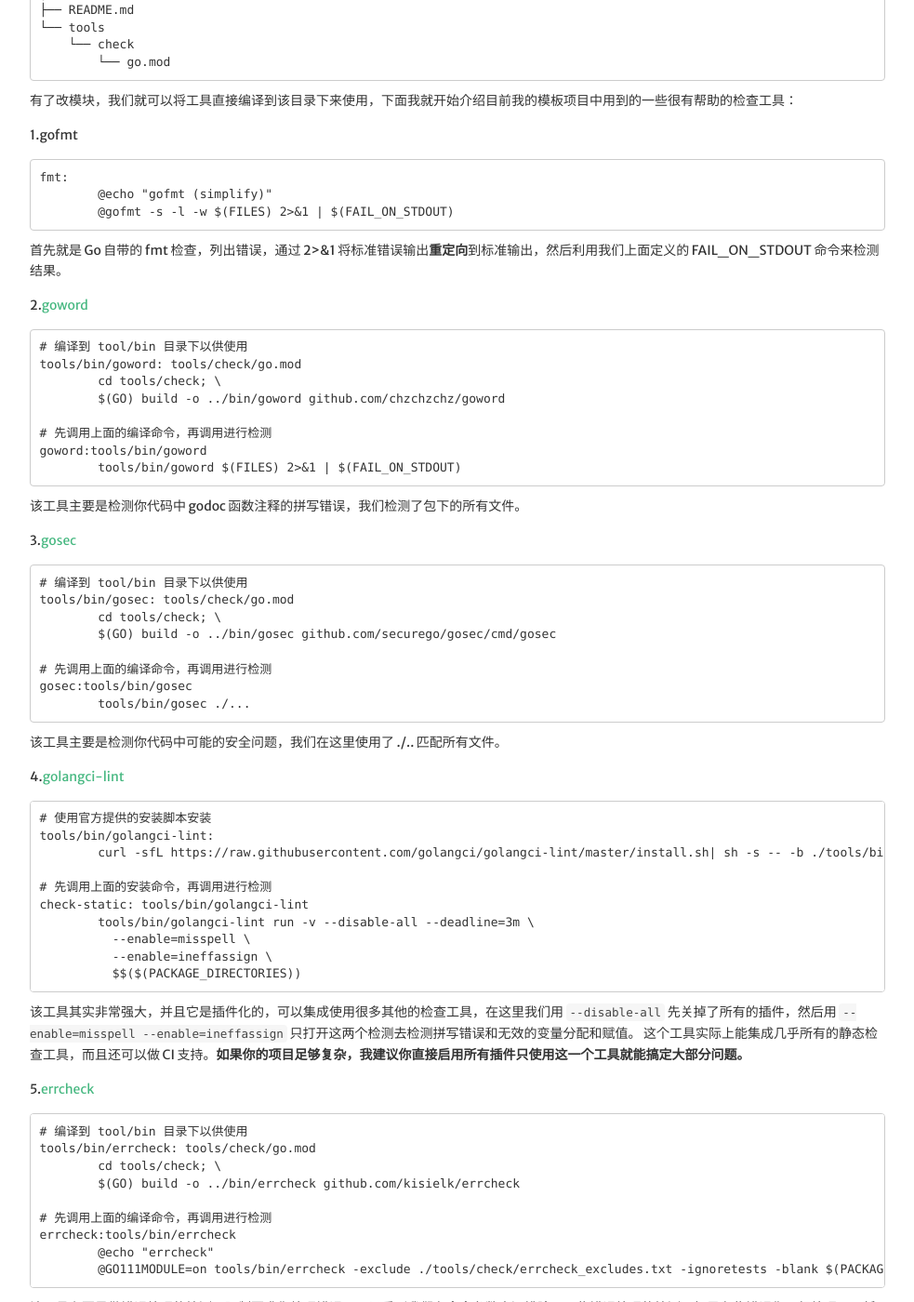
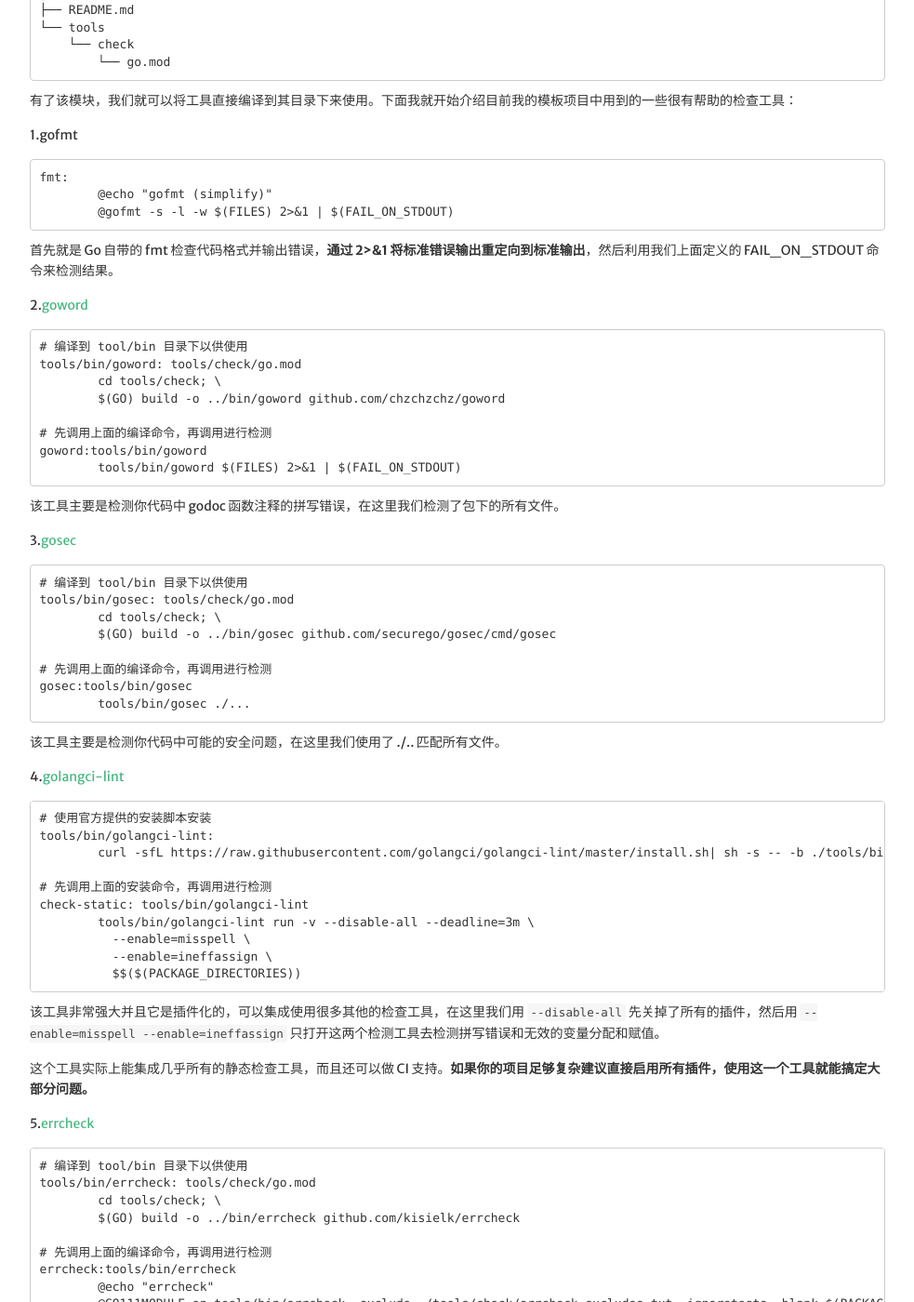
Before and after one commit to hi-rustin/hi-rustin.rs, a Jekyll site: the page built from _posts/2020-04-25-从 pingcap tidb 学习使用静态检查工具提升代码质量.md, in a window 1280 px wide and 1400 px high, scrolled down 2830 px. Shown: the whole window at 93% size, without its empty margins (8-991 px from the left). Built offline with Jekyll 4.4.1, drawn with Linux system fonts in a browser that asks for light colours; nearby versions of some CDN libraries; comment, search, counter and statistics services are not loaded; some of the changed text lies outside the part shown.

Commit message:
post(2020-04-25): refine post

````diff
--- a/_posts/2020-04-25-从 pingcap tidb 学习使用静态检查工具提升代码质量.md
+++ b/_posts/2020-04-25-从 pingcap tidb 学习使用静态检查工具提升代码质量.md
@@ -15,8 +15,8 @@ tags:
 
 ## 简介
 
-从去年开始接触到 TiDB 我开始尝试在社区帮忙修复一些简单的 Bug。最近，我在阅读代码的过程中发现 TiDB 的代码库中有大量的没有必要的类型转换，我就用 GoLand 分析检查出大部分的无效的类型转化，
-然后提了一个 [PR](https://github.com/pingcap/tidb/pull/16262) （CEO 半夜 review 代码，哈哈哈）。在这个 PR 中 [zz-jason](https://github.com/zz-jason) 评论希能够通过静态检查工具来检测这个问题。
+从去年接触到 TiDB 就开始尝试在社区帮忙修复一些简单的 Bug。最近，我在阅读代码的过程中发现 TiDB 的代码库中有大量的没有必要的类型转换，我就用 GoLand 分析检查出大部分的无效的类型转化，
+然后提了一个 [PR](https://github.com/pingcap/tidb/pull/16262) （CEO 半夜 review 代码，哈哈哈）修复。在这个 PR 中 [zz-jason 大神](https://github.com/zz-jason) 评论希望能够通过静态检查工具来检测无效的类型转换。
 
 我经过一些研究，决定使用 [unconvert](https://github.com/mdempsky/unconvert) 来检测无效的类型转换，然后在这个 [PR](https://github.com/pingcap/tidb/pull/16549) 解决了这个问题。
 **最近我终于有机会在公司写 Go了，所以我也想在公司的项目上配置和使用一些静态检查工具来提升代码质量。** 在经过一下午的努力之后终于把 TiDB 的大部分检查工具移植到了公司项目上，并且在 github 上创建了一个模板项目
@@ -58,7 +58,7 @@ func main() {
 }
 ```
 
-在 foo 函数我为了测试 go tidy 功能，专门引入了一个三方的随机生成测试数据的库：go get github.com/Pallinder/go-randomdata，在代码中也是简单的生成一个随机数并测试：
+在 foo 函数我为了测试 go tidy 功能，专门引入了一个第三方的随机生成测试数据的库：go get github.com/Pallinder/go-randomdata。在代码中简单的生成一个随机数并测试：
 
 ```go
 // foo.go
@@ -119,8 +119,8 @@ PACKAGE_DIRECTORIES := $(PACKAGE_LIST) | sed 's|github.com/Rustin-Liu/$(PROJECT)
 FILES     := $$(find $$($(PACKAGE_DIRECTORIES)) -name "*.go")
 ```
 
-这些通用的变量有有两个地方需要注意：
-   - 我们定义了一个 FAIL_ON_STDOUT 的 [awk](https://zh.wikipedia.org/zh-hans/AWK) 命令，该命令会检测是否有错误信息输出我们在后面会多次使用，NR 是内置的变量，表示 number of record。如果我们检测到其他输出信息就失败退出。
+这些通用的变量中有两个地方需要注意：
+   - 我们定义了一个 FAIL_ON_STDOUT 的 [awk](https://zh.wikipedia.org/zh-hans/AWK) 命令，该命令会检测是否有错误信息输出，我们在后面会多次使用到该命令。NR 是内置的变量表示 number of record。如果我们检测到其他输出信息就失败退出（**输出信息也就是错误信息，我们会做输出重定向**）。
    - 我们匹配和查找出了包下的所有 go 文件，因为我这只是个简单的模板项目没有其他的 package，所以我在 [sed](https://zh.wikipedia.org/wiki/Sed) 中只替换和匹配了第一层 package：`sed 's|github.com/Rustin-Liu/$(PROJECT)||'`。如果你有很多子 package，就需要修改这个替换规则。
 
 
@@ -150,7 +150,7 @@ go mod init github.com/Rustin-Liu/go-boilerplate/_tools
         └── go.mod
 ```
 
-有了改模块，我们就可以将工具直接编译到该目录下来使用，下面我就开始介绍目前我的模板项目中用到的一些很有帮助的检查工具：
+有了该模块，我们就可以将工具直接编译到其目录下来使用。下面我就开始介绍目前我的模板项目中用到的一些很有帮助的检查工具：
 
 1.gofmt
 
@@ -160,7 +160,7 @@ fmt:
 	@gofmt -s -l -w $(FILES) 2>&1 | $(FAIL_ON_STDOUT)
 ```
 
-首先就是 Go 自带的 fmt 检查，列出错误，通过 2>&1 将标准错误输出**重定向**到标准输出，然后利用我们上面定义的 FAIL_ON_STDOUT 命令来检测结果。
+首先就是 Go 自带的 fmt 检查代码格式并输出错误，**通过 2>&1 将标准错误输出重定向到标准输出**，然后利用我们上面定义的 FAIL_ON_STDOUT 命令来检测结果。
 
 2.[goword](https://github.com/chzchzchz/goword)
 
@@ -175,7 +175,7 @@ goword:tools/bin/goword
 	tools/bin/goword $(FILES) 2>&1 | $(FAIL_ON_STDOUT)
 ```
 
-该工具主要是检测你代码中 godoc 函数注释的拼写错误，我们检测了包下的所有文件。
+该工具主要是检测你代码中 godoc 函数注释的拼写错误，在这里我们检测了包下的所有文件。
 
 3.[gosec](https://github.com/securego/gosec)
 
@@ -190,7 +190,7 @@ gosec:tools/bin/gosec
 	tools/bin/gosec ./...
 ```
 
-该工具主要是检测你代码中可能的安全问题，我们在这里使用了 ./.. 匹配所有文件。
+该工具主要是检测你代码中可能的安全问题，在这里我们使用了 ./.. 匹配所有文件。
 
 4.[golangci-lint](https://github.com/golangci/golangci-lint)
 
@@ -207,8 +207,9 @@ check-static: tools/bin/golangci-lint
 	  $$($(PACKAGE_DIRECTORIES))
 ```
 
-该工具其实非常强大，并且它是插件化的，可以集成使用很多其他的检查工具，在这里我们用 `--disable-all` 先关掉了所有的插件，然后用 `--enable=misspell --enable=ineffassign` 只打开这两个检测去检测拼写错误和无效的变量分配和赋值。
-这个工具实际上能集成几乎所有的静态检查工具，而且还可以做 CI 支持。**如果你的项目足够复杂，我建议你直接启用所有插件只使用这一个工具就能搞定大部分问题。**
+该工具非常强大并且它是插件化的，可以集成使用很多其他的检查工具，在这里我们用 `--disable-all` 先关掉了所有的插件，然后用 `--enable=misspell --enable=ineffassign` 只打开这两个检测工具去检测拼写错误和无效的变量分配和赋值。
+
+这个工具实际上能集成几乎所有的静态检查工具，而且还可以做 CI 支持。**如果你的项目足够复杂建议直接启用所有插件，使用这一个工具就能搞定大部分问题。**
 
 5.[errcheck](https://github.com/kisielk/errcheck)
 
@@ -223,7 +224,7 @@ errcheck:tools/bin/errcheck
 	@echo "errcheck"
 	@GO111MODULE=on tools/bin/errcheck -exclude ./tools/check/errcheck_excludes.txt -ignoretests -blank $(PACKAGES)
 ```
-该工具主要是做错误处理的检测，强制要求你处理错误。可以看到我们在命令参数中还排除了一些错误处理的检测，如果有些错误你不想处理即可将其放入其中。注意我们在这里检测的是 PACKAGES。
+该工具主要是做错误处理的检测，强制要求你处理错误。可以看到我们在命令参数中还排除了一些错误处理的检测。**如果有些错误你不想处理即可将其放入其中。注意我们在这里检测的是 PACKAGES。**
 
 ```text
 # errcheck_excludes.txt
@@ -264,7 +265,7 @@ lint:tools/bin/revive
 	@tools/bin/revive -formatter friendly -config tools/check/revive.toml $(FILES)
 ```
 
-该工具是一个代码风格格式化工具，可以看到我们定义了一个 revite.toml 文件来检测是否符合其中定义的规则。我们在这个地方检测了所有文件。
+该工具是一个代码风格格式化工具，可以看到我们定义了一个 revite.toml 规则文件来确定标准。在这里我们检测了所有文件。
 
 ```text
 # revive.toml
@@ -389,7 +390,7 @@ test:
 	@>&2 echo "Great, all tests passed."
 ```
 
-现在我们所有的命令都就绪，我们就可以开始封装整合命令：
+现在我们所有的命令都就绪了，就可以开始封装整合命令：
 
 ```text
 dev: check test
@@ -399,7 +400,8 @@ check: fmt errcheck unconvert lint tidy check-static vet staticcheck goword
 
 我们整合出了两个命令，一个是 check 它会执行所有的检测任务，另外一个是 dev 它不仅可以进行检查还跑了单元测试。我们在开发完成之后就可以进行检测并提交，甚至将其作为 CI 任务运行。
 
-到此为止，我们就基本完善了项目的静态检查工具。我将该项目在 github 整理作为 [template 项目](https://github.com/Rustin-Liu/go-boilerplate) 开源，大家可以直接使用 [github template](https://github.com/Rustin-Liu/go-boilerplate/generate) 功能初始化你的项目。
+**到此为止，我们就基本完善了项目的静态检查工具链。该项目在 github 整理作为 [template 项目](https://github.com/Rustin-Liu/go-boilerplate) 开源，大家可以直接使用 [github template](https://github.com/Rustin-Liu/go-boilerplate/generate) 功能初始化你的项目。**
+希望这篇文章对你集成静态代码分析工具有帮助！
 
 ---
 
````
Also changed, not shown: other parts of _posts/2020-04-25-从 pingcap tidb 学习使用静态检查工具提升代码质量.md (+4 -4 lines).
